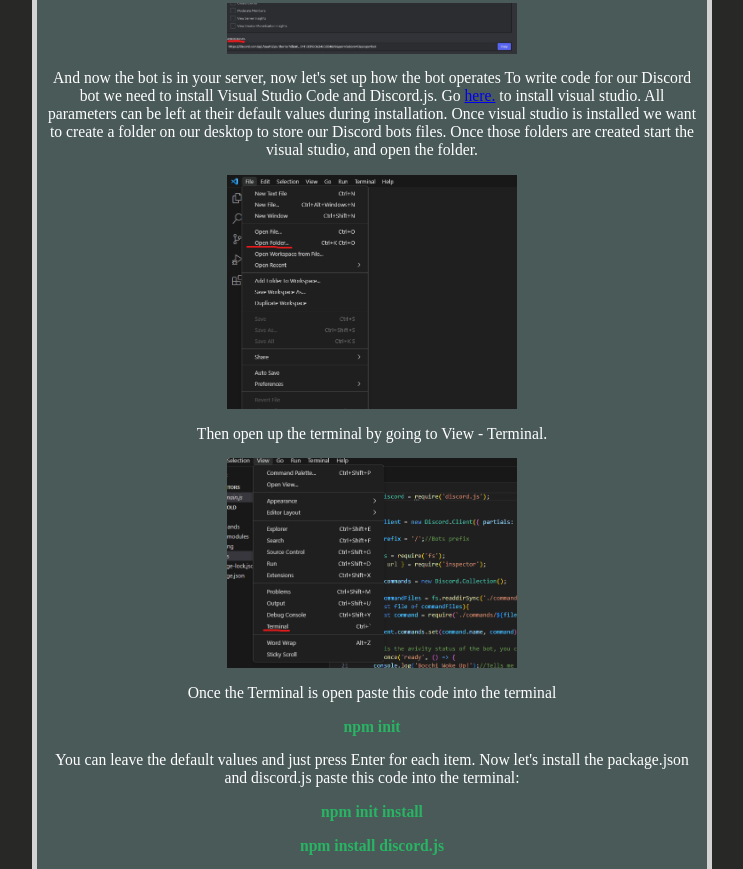
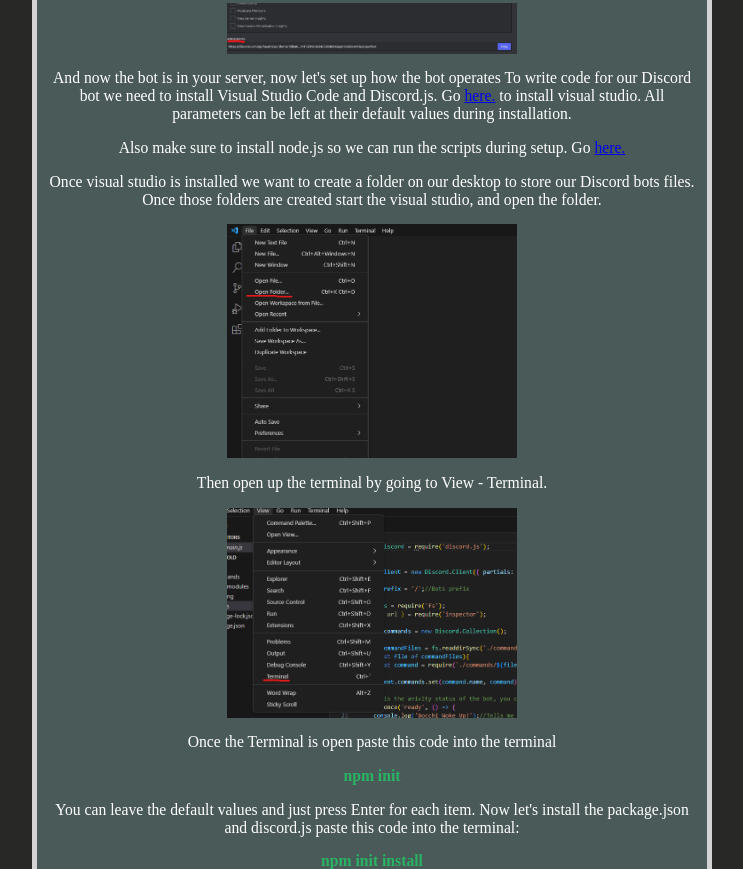
Before and after one commit to 2Cold4Jim/2ColdJim, a plain HTML site: page DisBotHW.html in a window 1280 px wide. Shown: the part 1582-2451 px from the top of the page, without its empty margins (268-1011 px from the left). Drawn offline with Linux system fonts and the light colour scheme.

Commit message:
Fix Discord Bot instructions
Added need for installing Node.js
New website icon, more like the yt

```diff
--- a/DisBotHW.html
+++ b/DisBotHW.html
@@ -117,6 +117,12 @@
 		To write code for our Discord bot we need to install Visual Studio Code and Discord.js.
 		Go <a href="https://code.visualstudio.com/" target="_blank" rel="noopener noreferrer">here.</a>
 		to install visual studio. All parameters can be left at their default values during installation.
+		</p>
+		<p class="demo-1" style="text-align:center;font-size:calc(8px + 0.6vw);color:white;">
+		Also make sure to install node.js so we can run the scripts during setup.
+		Go <a href="https://nodejs.org/en" target="_blank" rel="noopener noreferrer">here.</a>
+		</p>
+		<p class="demo-1" style="text-align:center;font-size:calc(8px + 0.6vw);color:white;">
 		Once visual studio is installed we want to create a folder on our desktop to store our Discord bots files.
 		Once those folders are created start the visual studio, and open the folder.
 		</p>
```
Also changed, not shown: logo_fav.ico.
